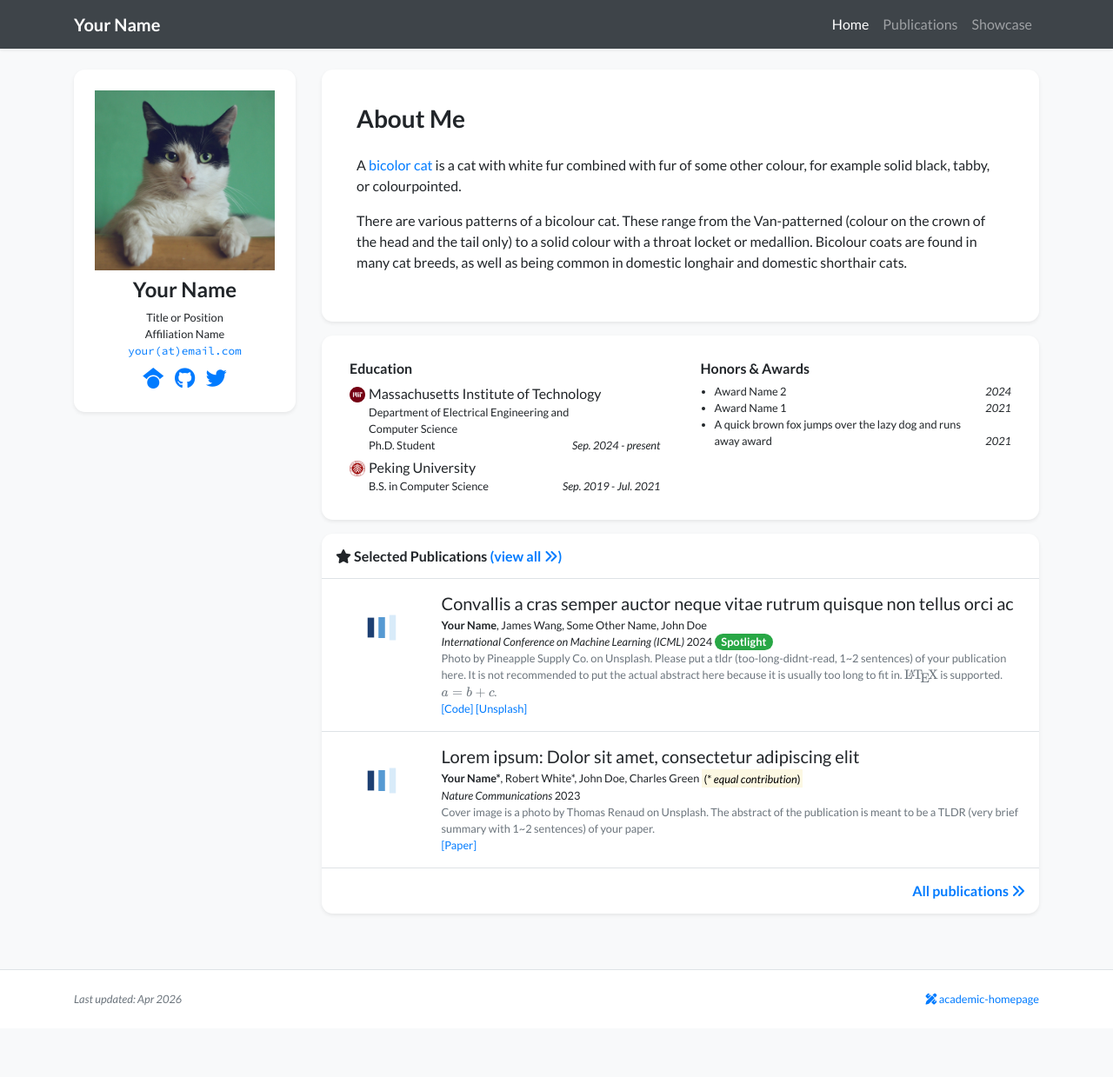
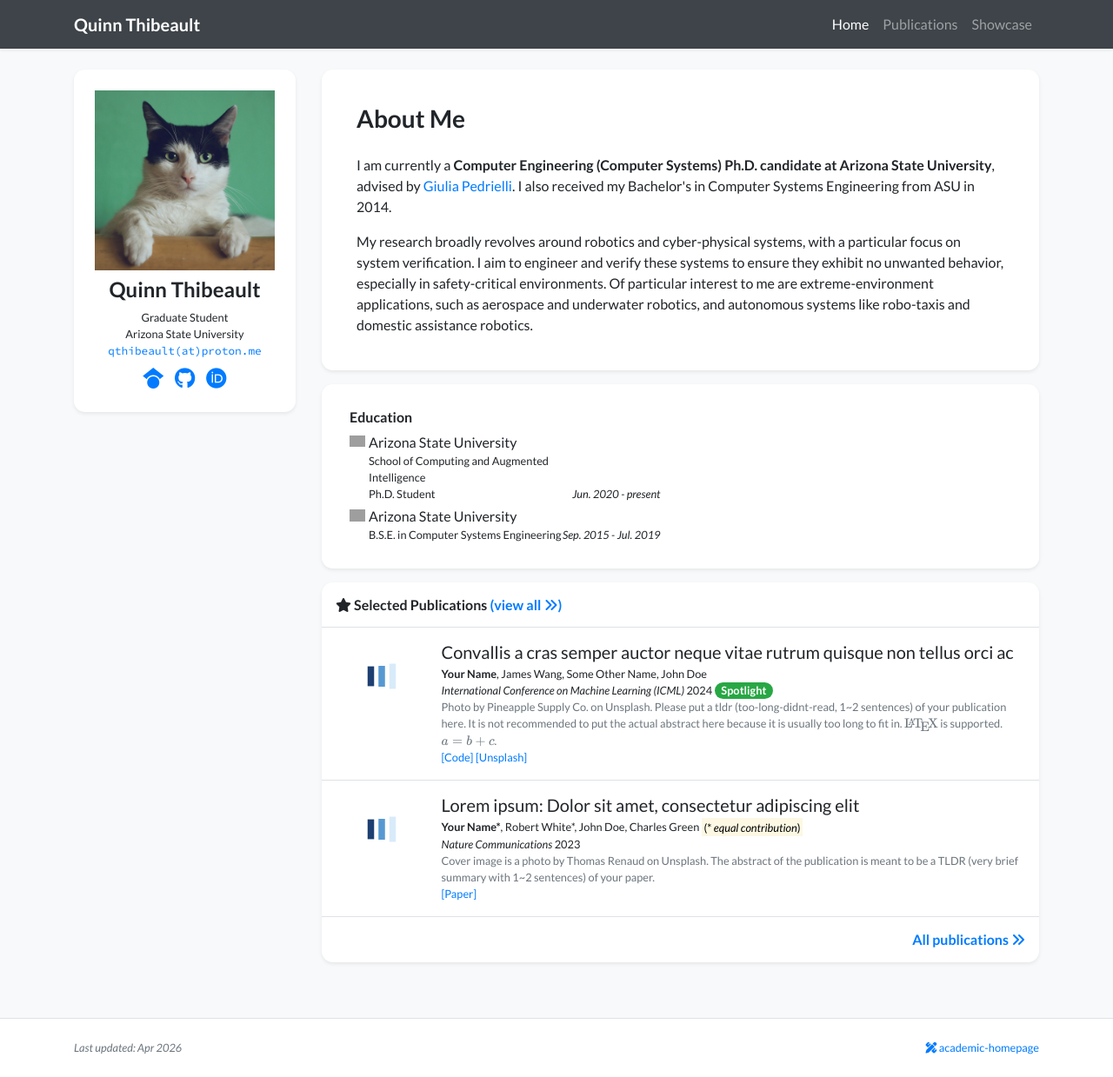
Before and after one commit to qthibeault/qthibeault.github.io, a Jekyll site: the page built from index.html, in a window 1280 px wide and 1239 px high. Shown: the whole window at 87% size. Built offline with Jekyll 4.4.1, drawn with Linux system fonts in a browser that asks for light colours; nearby versions of some CDN libraries; a style sheet for code colours, icons or effects is not loaded; grey boxes are pictures that could not be loaded.

Commit message:
Fill out profile data

```diff
--- a/_data/profile.yml
+++ b/_data/profile.yml
@@ -1,61 +1,56 @@
-primary_name: "Your Name"
+primary_name: "Quinn Thibeault"
 secondary_name: ""
-navbar_name: "Your Name"
+navbar_name: "Quinn Thibeault"
 
 positions:
-- name: Title or Position
-- name: Affiliation Name
-  logo: /assets/images/badges/MIT_Social_circle.png  # Logo is optional
+- name: Graduate Student
+- name: Arizona State University
+  logo: /assets/images/badges/ASU_pitchfork.webp
 
 
-email: "your@email.com"
+email: "qthibeault@proton.me"
 # cv_link: link-to-your-cv-file
-gscholar: xFmQpf4AAAAJ  # This is an example, replace it with your own Google Scholar ID
-github: your_github_id
-twitter: your_twitter_id  # Do not include the '@' symbol
+gscholar: 5duXJ3kAAAAJ  # This is an example, replace it with your own Google Scholar ID
+github: qthibeault
+# twitter: your_twitter_id  # Do not include the '@' symbol
 # wechat_qrcode: /assets/images/etc/wechat.jpg
 # wechat_prompt: >-
 #   Please tell me your <strong>name</strong> and <strong>affiliation</strong> (current or past) when adding my wechat. Thanks!
 # linkedin: your-linked-in-id
-# orcid: 0000-0000-0000-0000
+orcid: 0000-0001-8020-9346
 
 short_bio_text_justify: false
 short_bio: >-
   <p>
-    A <a href="https://en.wikipedia.org/wiki/Bicolor_cat" target="_blank">bicolor cat</a> is a cat with white fur combined with fur of some other colour, for example solid black, tabby, or colourpointed.
+  I am currently a <b>Computer Engineering (Computer Systems) Ph.D. candidate at Arizona State University</b>,
+  advised by <a href="https://search.asu.edu/profile/3022467">Giulia Pedrielli</a>. I also received my
+  Bachelor's in Computer Systems Engineering from ASU in 2014.
   </p>
-  <p>
-    There are various patterns of a bicolour cat. These range from the Van-patterned (colour on the crown of the head
-    and the tail only) to a solid colour with a throat locket or medallion. Bicolour coats are found in many cat breeds,
-    as well as being common in domestic longhair and domestic shorthair cats.
-  </p>
+  My research broadly revolves around robotics and cyber-physical systems, with a particular focus on system verification.
+  I aim to engineer and verify these systems to ensure they exhibit no unwanted behavior, especially in safety-critical environments.
+  Of particular interest to me are extreme-environment applications, such as aerospace and underwater robotics, and autonomous systems like
+  robo-taxis and domestic assistance robotics.
 
 portrait_url: /assets/images/photos/portrait.jpg
 portrait_caption: >-
   Photo by Manja Vitolic on Unsplash (this caption is optional, comment it out to disable).
 
 education:
-- name: Massachusetts Institute of Technology
-  logo: /assets/images/badges/MIT_Social_circle.png
+- name: Arizona State University
+  logo: /assets/images/badges/ASU_pitchfork.webp
   position: >-
-    Department of Electrical Engineering and Computer Science <br/>
+    School of Computing and Augmented Intelligence <br/>
     Ph.D. Student
-  date: Sep. 2024 - present
-- name: Peking University
-  logo: /assets/images/badges/PKU_red.png
-  position: B.S. in Computer Science
-  date: Sep. 2019 - Jul. 2021
+  date: Jun. 2020 - present
+- name: Arizona State University
+  logo: /assets/images/badges/ASU_pitchfork.webp
+  position: B.S.E. in Computer Systems Engineering
+  date: Sep. 2015 - Jul. 2019
 
-# experience:
-# - name: Peking University
-#   logo: /assets/images/badges/PKU_red.png
-#   position: Research Intern
-#   date: Sep. 2019 - Jul. 2021
-
-awards:
-- name: Award Name 2
-  date: 2024
-- name: Award Name 1
-  date: 2021
-- name: A quick brown fox jumps over the lazy dog and runs away award
-  date: 2021
+# awards:
+# - name: Award Name 2
+#   date: 2024
+# - name: Award Name 1
+#   date: 2021
+# - name: A quick brown fox jumps over the lazy dog and runs away award
+#   date: 2021
```
